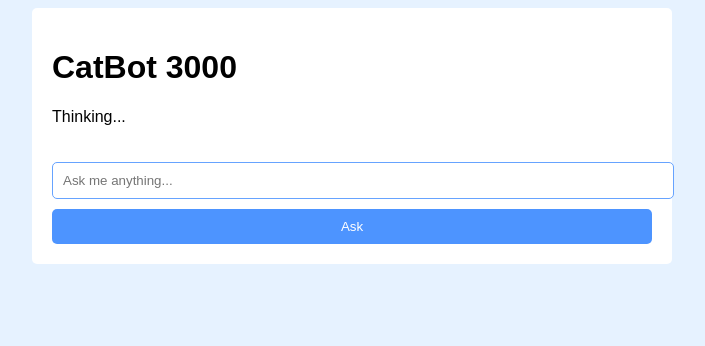
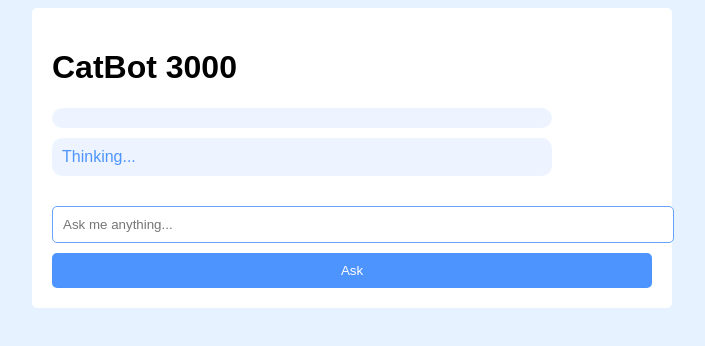
Before and after one commit to samuelkingsport1/CatGPT, a plain HTML site: page Index.html in a window 1280 px wide. Both pictures are taken after a click on the button "Ask". Shown: the whole page, without its empty margins (288-993 px from the left). Drawn offline with nearby package versions, Linux system fonts and the light colour scheme.

Commit message:
Update Index.html
Update

```diff
--- a/Index.html
+++ b/Index.html
@@ -32,12 +32,29 @@
             background-color: #4d94ff;
             color: #ffffff;
         }
+        .message {
+            max-width: 80%;
+            margin: 10px 0;
+            padding: 10px;
+            border-radius: 10px;
+            background-color: rgba(77, 148, 255, 0.1);
+        }
+        .user {
+            text-align: right;
+            color: #003366;
+        }
+        .bot {
+            text-align: left;
+            color: #4d94ff;
+        }
     </style>
 </head>
 <body>
     <div id="app" class="app">
         <h1>CatBot 3000</h1>
-        <p>{{ message }}</p>
+        <div v-for="msg in messages" class="message" :class="msg.class">
+            {{ msg.text }}
+        </div>
         <input v-model="input" class="chat-input" placeholder="Ask me anything...">
         <button @click="askQuestion" class="chat-button">Ask</button>
     </div>
@@ -46,15 +63,16 @@
         new Vue({
             el: '#app',
             data: {
-                message: 'Ask me anything...',
+                messages: [],
                 input: ''
             },
             methods: {
                 askQuestion: function() {
-                    this.message = 'Thinking...';
+                    this.messages.push({ text: this.input, class: 'user' });
                     this.input = '';
+                    this.messages.push({ text: 'Thinking...', class: 'bot' });
                     setTimeout(() => {
-                        this.message = 'No.';
+                        this.messages[this.messages.length - 1].text = 'No.';
                     }, Math.floor(Math.random() * 2000) + 1000);
                 }
             }
```
